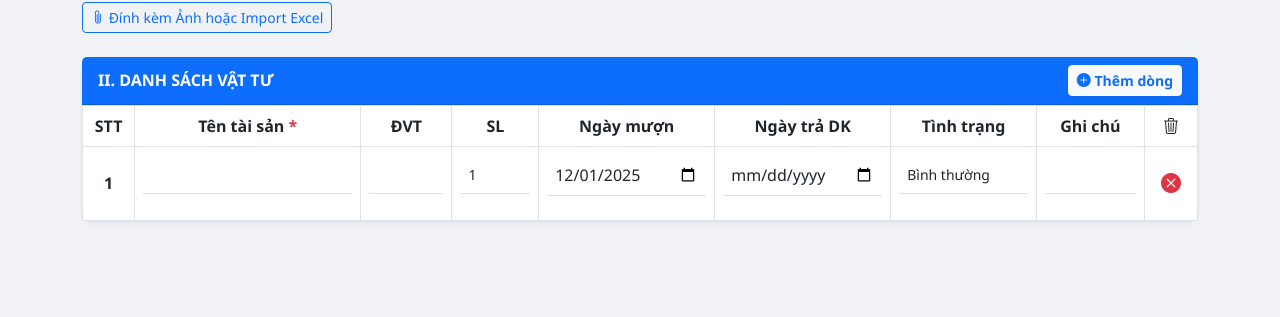
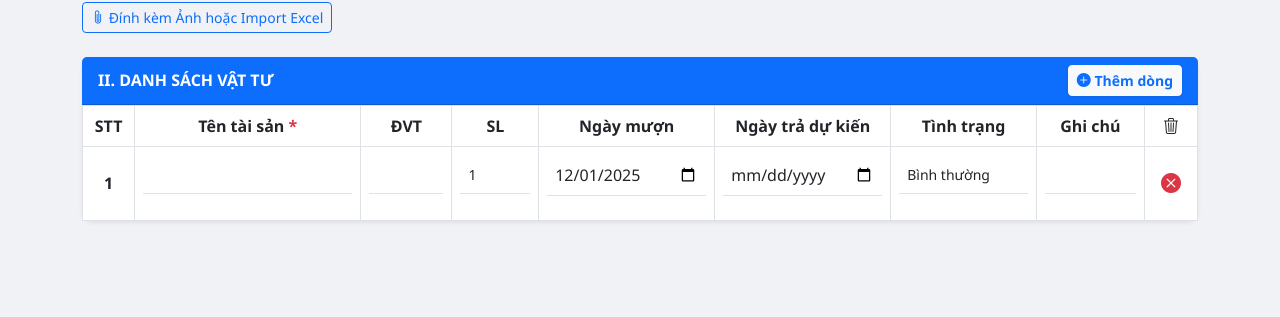
Before and after one commit to JauntyMonkey144/quanlykho, a Django app: page /loan/create/ in a window 1280 px wide. Shown: the part 937-1254 px from the top of the page. Run offline with Django 5.2, Linux system fonts and the light colour scheme; the visitor is signed in with stand-in values (Sample User, id 1); some libraries are stand-ins or nearby versions.

Commit message:
Update loan_form_content.html

```diff
--- a/templates/warehouse/includes/loan_form_content.html
+++ b/templates/warehouse/includes/loan_form_content.html
@@ -120,7 +120,7 @@
                         <th width="10%">ĐVT</th>
                         <th width="10%">SL</th>
                         <th width="12%">Ngày mượn</th>
-                        <th width="12%">Ngày trả DK</th>
+                        <th width="12%">Ngày trả dự kiến</th>
                         <th width="15%">Tình trạng</th>
                         <th width="15%">Ghi chú</th>
                         <th width="5%"><i class="bi bi-trash3"></i></th>
```
